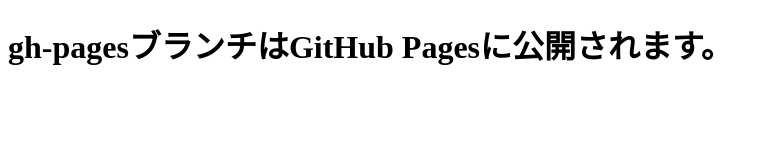
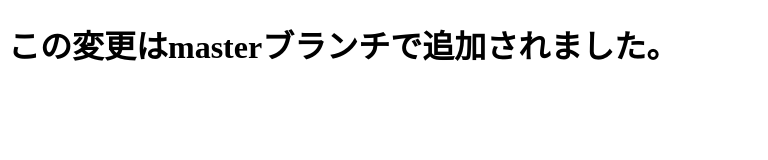
Before and after one commit to CsttED/git-study, a plain HTML site: page index.html in a window 1280 px wide. Shown: the whole page, without its empty margins (0-768 px from the left). Drawn offline with Linux system fonts and the light colour scheme.

```diff
--- a/index.html
+++ b/index.html
@@ -7,6 +7,6 @@
     <title>Gitの勉強</title>
 </head>
 <body>
-    <h1>gh-pagesブランチはGitHub Pagesに公開されます。</h1>
+    <h1>この変更はmasterブランチで追加されました。</h1>
 </body>
 </html>
```
